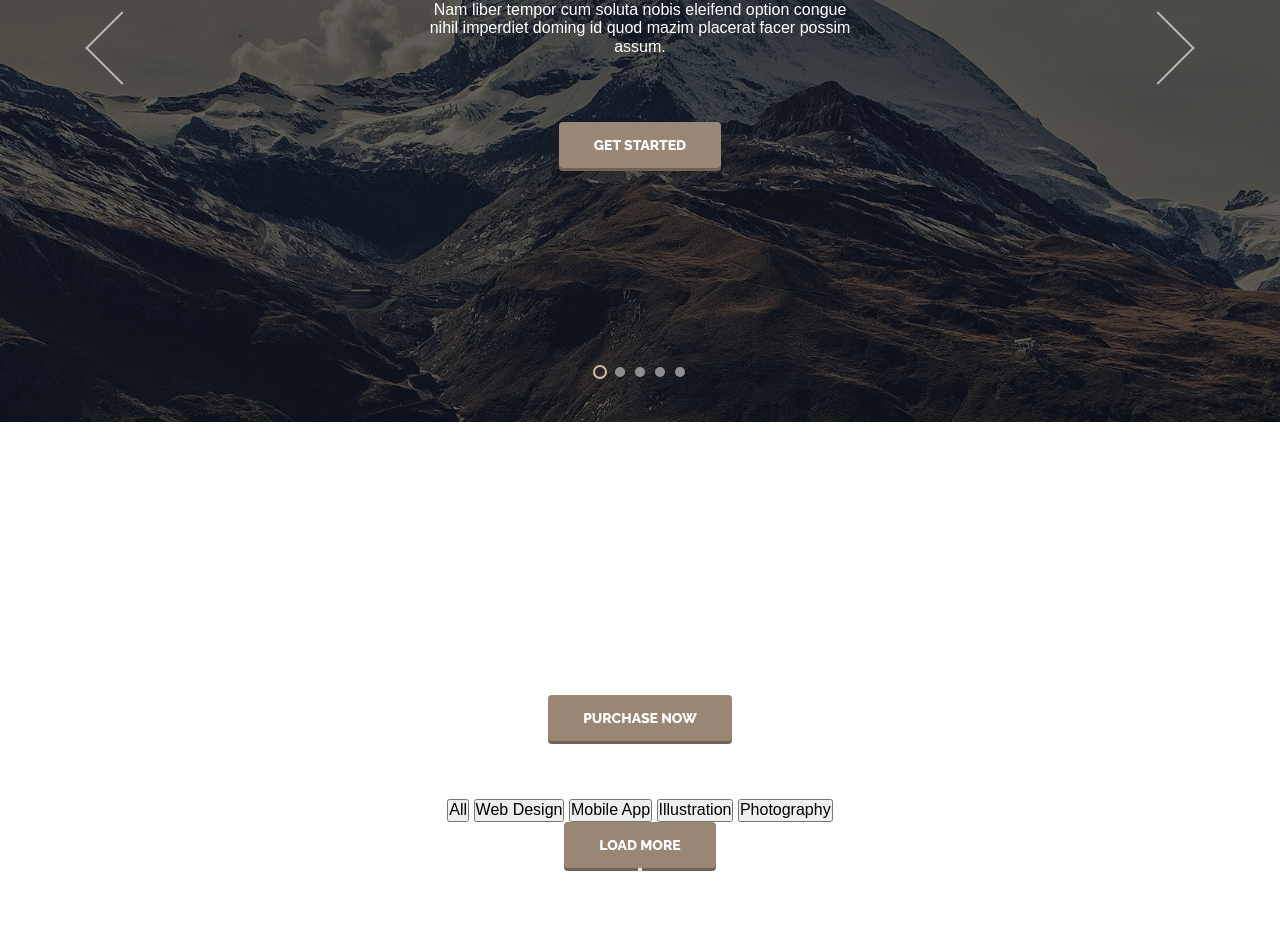
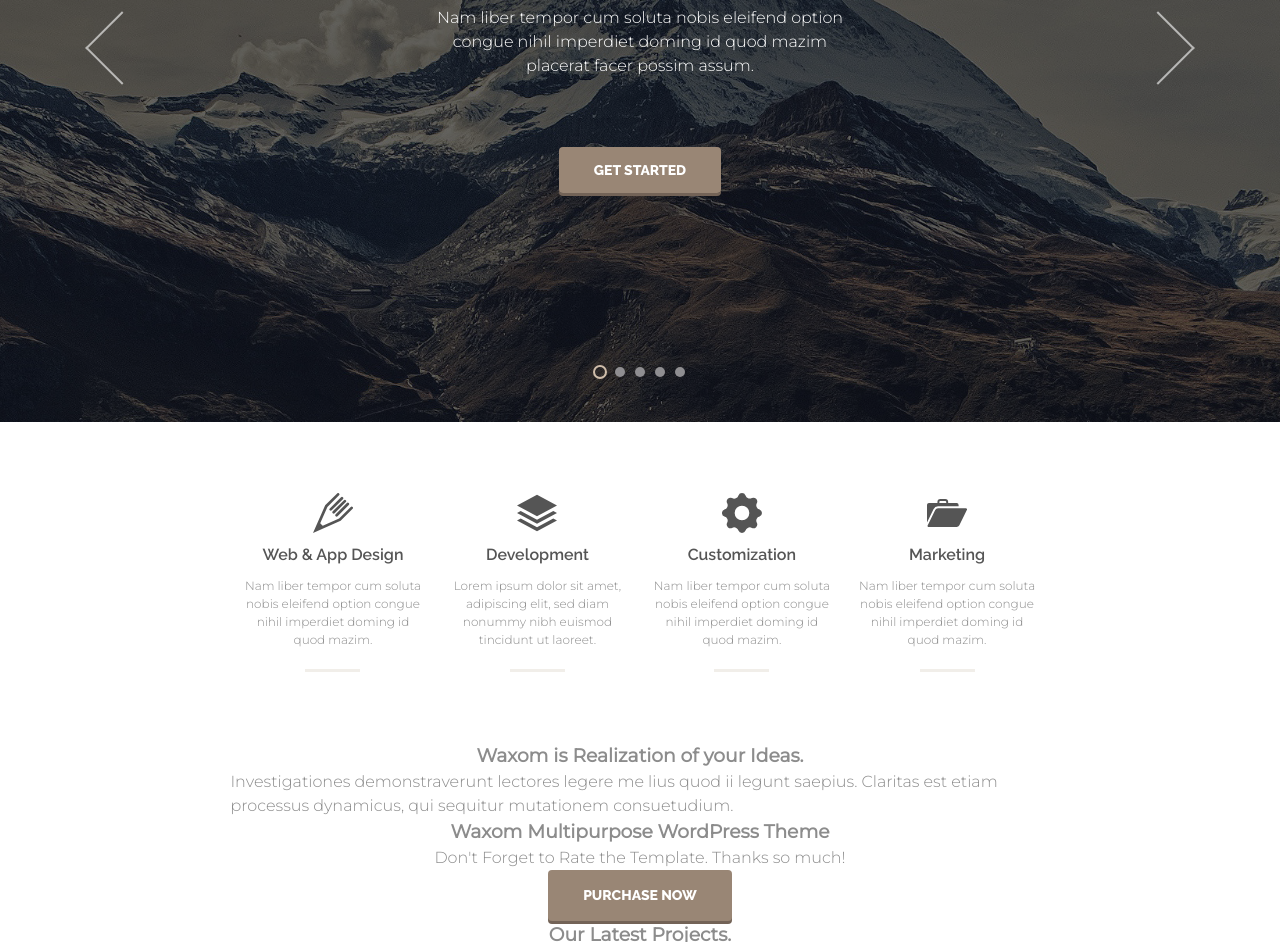
Before and after one commit to pa2tie/test_site_waxom, a plain HTML site: page index.html in a window 1280 px wide. Shown: the part 378-1320 px from the top of the page. Drawn offline with Linux system fonts and the light colour scheme.

Commit message:
styles for hero and features

```diff
--- a/css/styles.css
+++ b/css/styles.css
@@ -2,13 +2,21 @@
     margin: 0;
     padding: 0;
     box-sizing: border-box;
+    line-height: 1.5;
 }
 
 html {
-    font-family: 'Raleway', sans-serif;
     font-family: 'Montserrat', sans-serif;
-    font: normal 16px sans-serif;
-    color: #fff;
+    font-size: 16px;
+    font-weight: 300;
+    color: #8C8C8C;
+}
+
+section {
+    display: flex;
+    flex-direction: column;
+    align-items: center;
+    padding: 0 18vw;
 }
 
 ul, nav {
@@ -43,6 +51,8 @@ a.btn:hover {
     background-color: #b39c88;
 }
 
+/* PAGE HEADER */
+
 .page-header {
     position: absolute;
     width: 100%;
@@ -70,7 +80,7 @@ a.btn:hover {
 .page-header__nav ul {
     display: flex;
     justify-content: space-around;
-    font-size: 14px;
+    font-size: 12px;
     font-weight: 300;
 }
 
@@ -115,12 +125,7 @@ a.btn:hover {
     transition: fill 0.1s linear;
 }
 
-section {
-    display: flex;
-    flex-direction: column;
-    align-items: center;
-    padding: 0 18vw;
-}
+/* HERO AND SLIDER */
 
 .hero {
     height: 100vh;
@@ -130,6 +135,7 @@ section {
     position: relative;
     justify-content: center;
     text-align: center;
+    color: white;
 }
 
 .slider {
@@ -146,12 +152,14 @@ section {
 }
 
 .slide h1 {
+    font-family: 'Raleway', sans-serif;
     margin: 0.5rem;
     font-weight: 800;
-    font-size: 42px;
+    font-size: 46px;
 }
 
 .slide span {
+    font-family: 'Raleway', sans-serif;
     font-size: 34px;
     font-weight: 500;
 }
@@ -228,3 +236,76 @@ section {
     transition: border-color 0.2s linear;
     border-color: #C7B299;
 }
+
+/* FEATURES */
+
+.features {
+    height: 40vh;
+    justify-content: center;
+}
+
+.features h2 {
+    font-size: 0;
+}
+
+.features .grid {
+    display: flex;
+    height: 100%;
+}
+
+.features .grid li {
+    height: 100%;
+    padding: 0 10px;
+    display: flex;
+    flex-direction: column;
+    justify-content: center;
+    align-items: center;
+    text-align: center;
+}
+
+.features .grid li::after {
+    content: "";
+    display: inline-block;
+    width: 55px;
+    height: 3px;
+    background-color: #F1EEE9;
+    margin-top: 20px;
+}
+
+.features .grid li:hover::after {
+    background-color: #C7B299;
+    transition: background-color 0.2s linear;
+}
+
+.features .grid li h4 {
+    margin: 10px 0;
+    color: #555;
+    font-family: 'Raleway', sans-serif;
+    font-weight: 600;
+}
+
+.features .grid li:hover h4 {
+    color: #C7B299;
+    transition: color 0.2s linear;
+}
+
+.features .grid li p {
+    font-family: 'Montserrat', sans-serif;
+    font-weight: 300;
+    font-size: 12px;
+}
+
+.features .icon {
+    min-width: 40px;
+    min-height: 40px;
+    width: 40px;
+    height: 40px;
+    fill: #555;
+}
+
+.features li:hover .icon {
+    fill: #C7B299;
+    transition: fill 0.2s linear;
+}
+
+/* ABOUS US */
--- a/index.html
+++ b/index.html
@@ -76,22 +76,30 @@
         <h2>Features</h2>
         <ul class="grid">
             <li>
-                <i></i>
+                <svg class="icon icon-pen" fill="#555" xmlns="http://www.w3.org/2000/svg" xmlns:xlink="http://www.w3.org/1999/xlink" width="47.594" height="47.59" viewBox="0 0 47.594 47.59">
+                    <path id="icon-pen" class="cls-1" d="M534.668,1121.47a1.591,1.591,0,0,0-2.248,0l-13.847,13.84-19.467,8.58-3-3,8.576-19.47,13.844-13.84a1.59,1.59,0,1,0-2.248-2.25l-14.268,14.26-14.477,32.87,32.868-14.47,14.266-14.27A1.592,1.592,0,0,0,534.668,1121.47Zm-20.173,11a1.606,1.606,0,0,0,2.25,0l13.332-13.34a1.591,1.591,0,0,0-2.25-2.25L514.5,1130.22A1.593,1.593,0,0,0,514.5,1132.47Zm-3.48-3.48a1.606,1.606,0,0,0,2.25,0l13.333-13.34a1.591,1.591,0,0,0-2.25-2.25l-13.333,13.33A1.6,1.6,0,0,0,511.015,1128.99Zm-3.481-3.49a1.581,1.581,0,0,0,2.25,0l13.333-13.33a1.591,1.591,0,0,0-2.25-2.25l-13.333,13.33A1.593,1.593,0,0,0,507.534,1125.5Z" transform="translate(-487.531 -1104.88)"/>
+                </svg>
                 <h4>Web & App Design</h4>
                 <p>Nam liber tempor cum soluta nobis eleifend option congue nihil imperdiet doming id quod mazim.</p>
             </li>
             <li>
-                <i></i>
+                <svg class="icon icon-burger" xmlns="http://www.w3.org/2000/svg" xmlns:xlink="http://www.w3.org/1999/xlink" width="42.875" height="39.19" viewBox="0 0 42.875 39.19">
+                    <path id="icon-burger" class="cls-1" d="M811.851,1113.11l-21.437,11.56,21.437,11.56,21.436-11.56Zm0,26.85-17.452-9.41-3.985,2.15,21.437,11.55,21.436-11.55-3.985-2.15Zm0,8.02-17.452-9.41-3.985,2.15,21.437,11.56,21.436-11.56-3.985-2.15Z" transform="translate(-790.406 -1113.09)"/>
+                </svg>
                 <h4>Development</h4>
                 <p>Lorem ipsum dolor sit amet, adipiscing elit, sed diam nonummy nibh euismod tincidunt ut laoreet.</p>
             </li>
             <li>
-                <i></i>
+                <svg class="icon icon-gear" xmlns="http://www.w3.org/2000/svg" xmlns:xlink="http://www.w3.org/1999/xlink" width="43.56" height="43.57" viewBox="0 0 43.56 43.57">
+                    <path id="icon-gear" class="cls-1" d="M1132.93,1129.85a4.327,4.327,0,0,0-2.61-3.86,4.623,4.623,0,0,1-2.88-6.97,4.161,4.161,0,0,0-5.46-5.46,6.019,6.019,0,0,1-4.23.35,5.937,5.937,0,0,1-2.74-3.24,4.173,4.173,0,0,0-7.73,0,4.634,4.634,0,0,1-6.97,2.89,4.161,4.161,0,0,0-5.46,5.46,4.636,4.636,0,0,1-2.88,6.97,4.159,4.159,0,0,0,0,7.72,4.623,4.623,0,0,1,2.88,6.97,4.161,4.161,0,0,0,5.46,5.46,4.634,4.634,0,0,1,6.97,2.89,4.173,4.173,0,0,0,7.73,0,4.628,4.628,0,0,1,6.97-2.89,4.161,4.161,0,0,0,5.46-5.46,4.623,4.623,0,0,1,2.88-6.97A4.327,4.327,0,0,0,1132.93,1129.85Zm-21.79,7.99a7.985,7.985,0,1,1,7.99-7.98A7.979,7.979,0,0,1,1111.14,1137.84Z" transform="translate(-1089.38 -1108.06)"/>
+                </svg>
                 <h4>Customization</h4>
                 <p>Nam liber tempor cum soluta nobis eleifend option congue nihil imperdiet doming id quod mazim.</p>
             </li>
             <li>
-                <i></i>
+                <svg class="icon icon-folder" xmlns="http://www.w3.org/2000/svg" xmlns:xlink="http://www.w3.org/1999/xlink" width="50.88" height="35.63" viewBox="0 0 50.88 35.63">
+                    <path id="icon-folder" class="cls-1" d="M1397,1129.25a6.787,6.787,0,0,1,5.74-3.61h26.21v-1.66a2.482,2.482,0,0,0-2.46-2.48h-10.82v-1.44a3.707,3.707,0,0,0-3.68-3.73h-6.29a3.722,3.722,0,0,0-3.69,3.73v1.44H1391.2a2.475,2.475,0,0,0-2.46,2.48v22.17Zm7.47-9.19a1.266,1.266,0,0,1,.36-0.88,1.185,1.185,0,0,1,.87-0.36h6.29a1.231,1.231,0,0,1,1.23,1.24v1.44h-8.75v-1.44Zm25.45,29.7a4.319,4.319,0,0,1-3.54,2.22h-35.3a1.417,1.417,0,0,1-1.37-2.22l9.49-19.42a4.333,4.333,0,0,1,3.54-2.22h35.3a1.417,1.417,0,0,1,1.37,2.22Z" transform="translate(-1388.75 -1116.34)"/>
+                </svg>
                 <h4>Marketing</h4>
                 <p>Nam liber tempor cum soluta nobis eleifend option congue nihil imperdiet doming id quod mazim.</p>
             </li>
```
